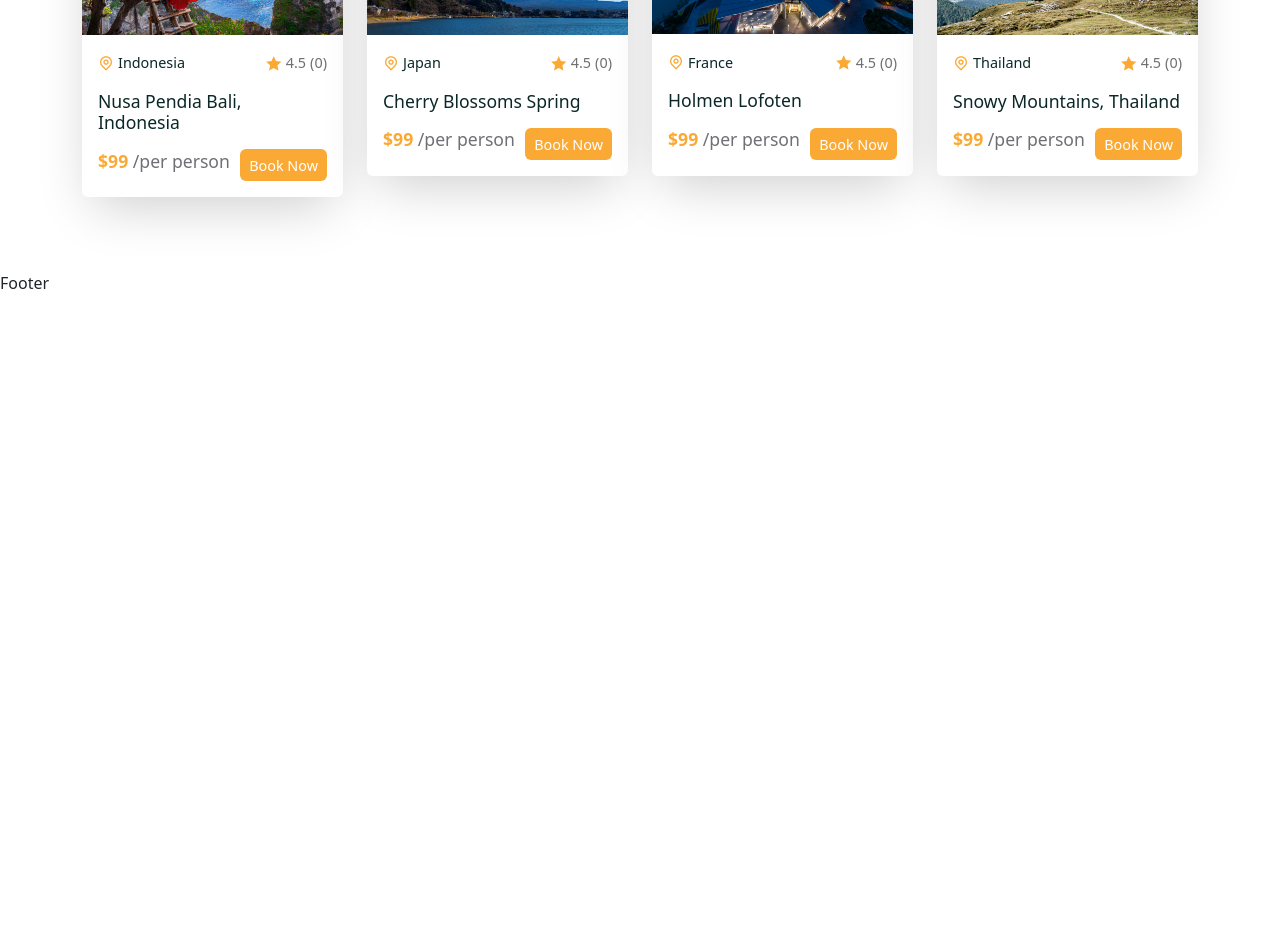
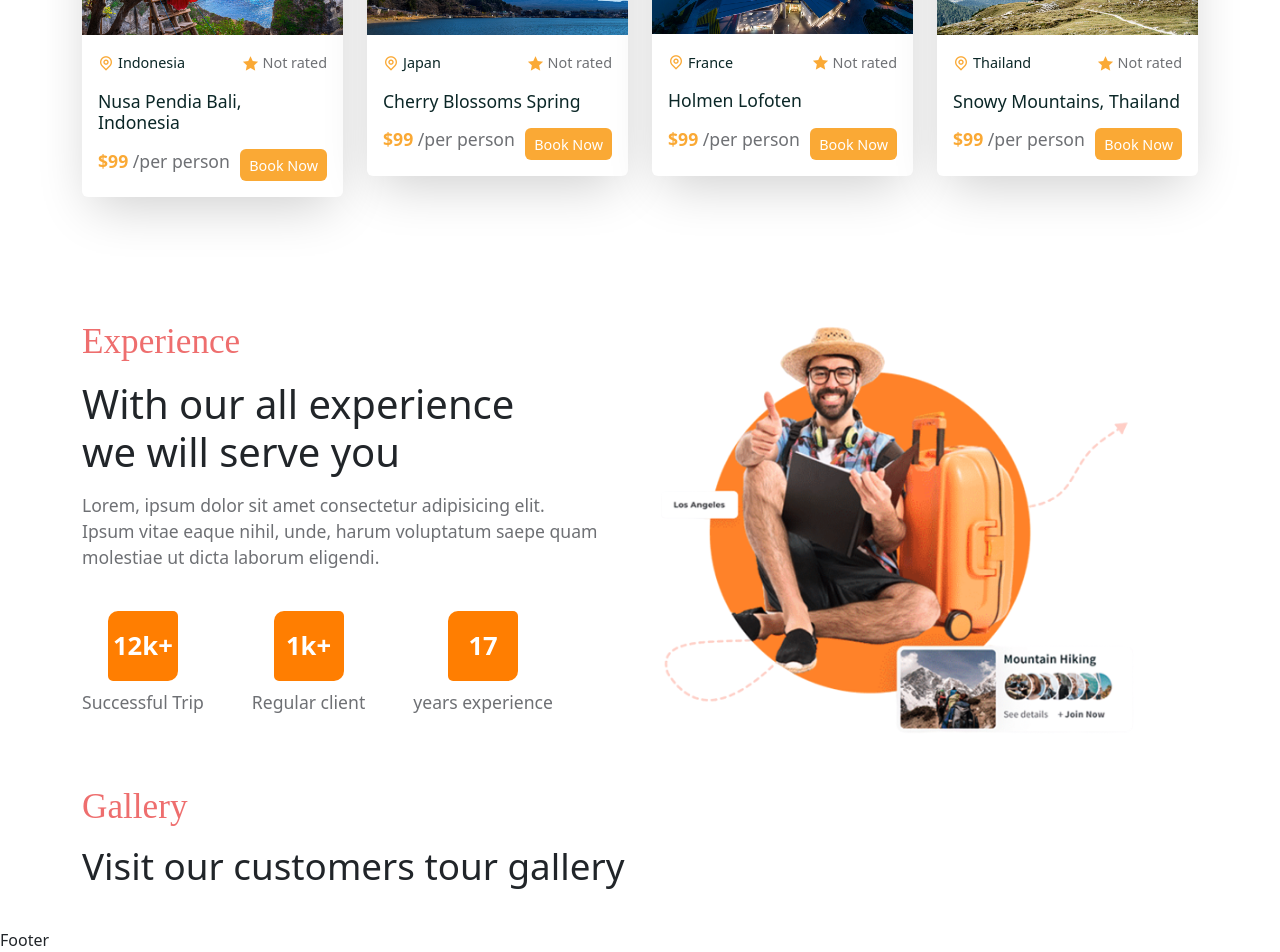
Before and after one commit to Sagarkd2463/Tours-and-Travels-Site, a React (Vite) app in the folder frontend/: page /home in a window 1280 px wide. Shown: the part 1874-2826 px from the top of the page. Before the commit the page ends 2169 px from the top, so only its background shows below. Built offline with nearby package versions, Linux system fonts and the light colour scheme; a web font is replaced by a local one.

Commit message:
Added experience section, gallery too.

```diff
--- a/frontend/src/assets/data/tours.js
+++ b/frontend/src/assets/data/tours.js
@@ -19,6 +19,10 @@ const tours = [
       {
         name: "jhon doe",
         rating: 4.6,
+      },
+      {
+        name: "rocky alcarozz",
+        rating: 4.9,
       },
     ],
     avgRating: 4.5,
--- a/frontend/src/pages/Home.jsx
+++ b/frontend/src/pages/Home.jsx
@@ -9,6 +9,7 @@ import Subtitle from '../shared/Subtitle';
 import SearchBar from '../shared/SearchBar';
 import ServiceList from '../services/ServiceList';
 import FeaturedTourList from '../featured/FeaturedTourList';
+import experienceImg from '../assets/images/experience.png';
 
 const Home = () => {
     return (
@@ -78,6 +79,65 @@ const Home = () => {
                     </Row>
                 </Container>
             </section>
+
+            <section>
+                <Container>
+                    <Row>
+                        <Col lg='6'>
+                            <div className="experience__content">
+                                <Subtitle subtitle={"Experience"} />
+
+                                <h2>
+                                    With our all experience <br /> we will serve you
+                                </h2>
+                                <p>
+                                    Lorem, ipsum dolor sit amet consectetur adipisicing elit.
+                                    <br />
+                                    Ipsum vitae eaque nihil, unde, harum voluptatum saepe quam molestiae ut dicta laborum eligendi.
+                                </p>
+                            </div>
+
+                            <div className="counter__wrapper d-flex align-items-center gap-5">
+                                <div className="counter__box">
+                                    <span>12k+</span>
+                                    <h6>Successful Trip</h6>
+                                </div>
+
+                                <div className="counter__box">
+                                    <span>1k+</span>
+                                    <h6>Regular client</h6>
+                                </div>
+
+                                <div className="counter__box">
+                                    <span>17</span>
+                                    <h6>years experience</h6>
+                                </div>
+                            </div>
+                        </Col>
+
+                        <Col lg='6'>
+                            <div className="experience__img">
+                                <img src={experienceImg} alt="" />
+                            </div>
+                        </Col>
+                    </Row>
+                </Container>
+            </section>
+
+            <Container>
+                <Row>
+                    <Col lg='12'>
+                        <Subtitle subtitle={'Gallery'} />
+                        <h2 className="gallery__title">
+                            Visit our customers tour gallery
+                        </h2>
+                    </Col>
+
+                    <Col lg='12'>
+
+                    </Col>
+                </Row>
+            </Container>
         </>
     );
 };
--- a/frontend/src/shared/TourCard.jsx
+++ b/frontend/src/shared/TourCard.jsx
@@ -2,10 +2,12 @@ import React from 'react';
 import { Card, CardBody } from 'reactstrap';
 import { Link } from 'react-router-dom';
 import '../styles/Tour-card.css';
+import calculateAvgRating from '../utils/avgRating';
 
 const TourCard = ({ tour }) => {
 
-    const { id, title, city, photo, price, featured, avgRating, reviews } = tour;
+    const { id, title, city, photo, price, featured, reviews } = tour;
+    const { avgRating, totalRating } = calculateAvgRating(reviews);
 
     return (
         <div className='tour__card'>
@@ -21,8 +23,12 @@ const TourCard = ({ tour }) => {
                             <i className="ri-map-pin-line"></i> {city}
                         </span>
                         <span className="tour__rating d-flex align-items-center gap-1">
-                            <i className="ri-star-fill"></i> {avgRating}{" "}
-                            <span>({reviews.length})</span>
+                            <i className="ri-star-fill"></i> {avgRating === 0 ? null : avgRating}
+                            {totalRating === 0 ? (
+                                "Not rated"
+                            ) : (
+                                <span>({reviews.length})</span>
+                            )}
                         </span>
                     </div>
 
--- a/frontend/src/styles/Home.css
+++ b/frontend/src/styles/Home.css
@@ -54,3 +54,49 @@
     font-size: 2.3rem;
     font-weight: 500;
 }
+
+.experience__content h2 {
+    font-size: 2.5rem;
+    margin-top: 1rem;
+    font-weight: 500;
+}
+
+.experience__content p {
+    font-size: 1.1rem;
+    color: var(--text-color);
+    margin-top: 1rem;
+}
+
+.counter__wrapper {
+    margin-top: 2.5rem;
+}
+
+.counter__box span {
+    width: 70px;
+    height: 70px;
+    margin: auto;
+    display: flex;
+    align-items: center;
+    justify-content: center;
+    background: var(--primary-color);
+    color: #fff;
+    font-size: 1.6rem;
+    font-weight: 600;
+    border-radius: 10px 5px 10px 5px;
+}
+
+.counter__box h6 {
+    font-size: 1.1rem;
+    margin-top: 0.7rem;
+    color: var(--text-color);
+}
+
+.experience__img img {
+    width: 90%;
+}
+
+.gallery__title {
+    font-size: 2.3rem;
+    margin-bottom: 2.5rem;
+    margin-top: 1rem;
+}
--- /dev/null
+++ b/frontend/src/utils/avgRating.js
@@ -0,0 +1,16 @@
+const calculateAvgRating = (reviews) => {
+    const totalRating = reviews?.reduce((acc, item) => acc + item.rating, 0);
+    const avgRating =
+        totalRating === 0
+            ? ""
+            : totalRating === 1
+                ? totalRating
+                : (totalRating / reviews?.length).toFixed(1);
+
+    return {
+        totalRating,
+        avgRating
+    }
+};
+
+export default calculateAvgRating;
```
Also changed, not shown: frontend/src/gallery/MasonryImagesGallery.jsx (added, +9 -0 lines), frontend/src/gallery/galleryImages.js (added, +19 -0 lines).
